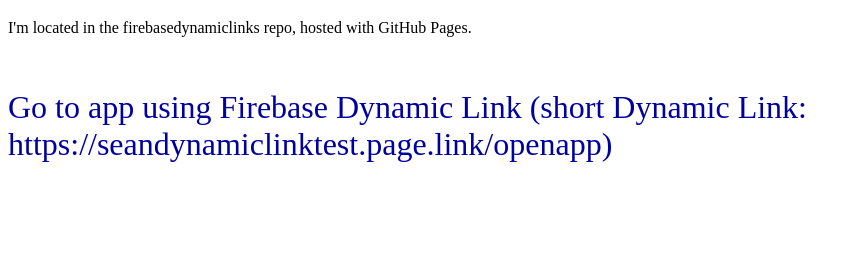
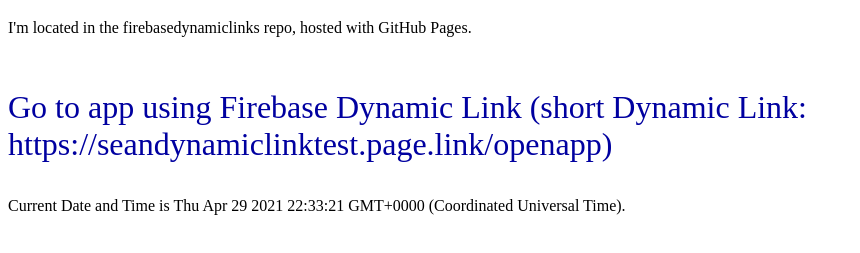
Before and after one commit to seanp30/firebasedynamiclinks, a plain HTML site: page index.html in a window 1280 px wide. Shown: the part 61-314 px from the top of the page, without its empty margins (0-860 px from the left). Drawn offline with Linux system fonts and the light colour scheme.

Commit message:
add date to webpage

```diff
--- a/index.html
+++ b/index.html
@@ -22,5 +22,12 @@
 </br>
 </br>
 <a href="https://seandynamiclinktest.page.link/openapp" style='font-size: 2rem;'>Go to app using Firebase Dynamic Link (short Dynamic Link: https://seandynamiclinktest.page.link/openapp)</a>
+</br>
+</br>
+<p>Current Date and Time is <span id='date-time'></span>.</p>
+<script>
+var dt = new Date();
+document.getElementById('date-time').innerHTML=dt;
+</script>
 </body>
 </html>
```
